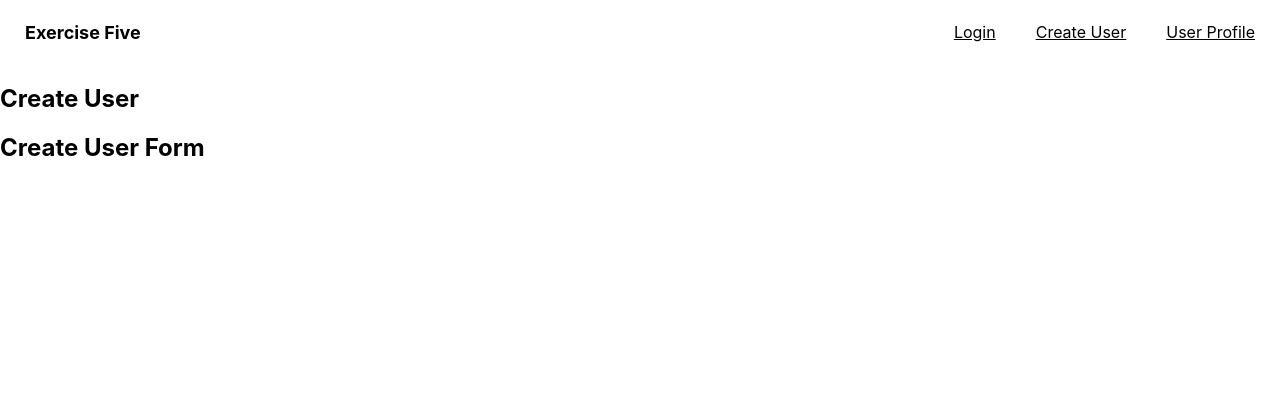
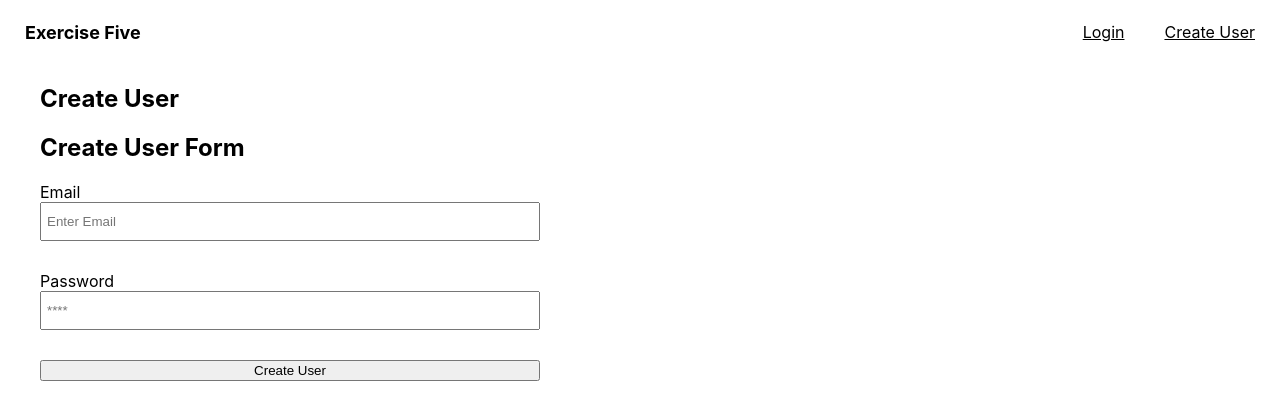
Before and after one commit to linamanda/Dynamic-Web-Apps-Exercise-Five, a React (Create React App) app: page /create in a window 1280 px wide. Shown: the top 420 px of the page. Built offline with nearby package versions, Linux system fonts and the light colour scheme; no server answers.

Commit message:
Completed login, create user, and user profile

```diff
--- a/package.json
+++ b/package.json
@@ -6,6 +6,7 @@
     "@testing-library/jest-dom": "^5.15.0",
     "@testing-library/react": "^11.2.7",
     "@testing-library/user-event": "^12.8.3",
+    "firebase": "^9.4.1",
     "react": "^17.0.2",
     "react-dom": "^17.0.2",
     "react-router": "^6.0.2",
--- a/src/App.css
+++ b/src/App.css
@@ -1,3 +1,9 @@
+.PageWrapper {
+  padding: 0 25px;
+  margin: 0 auto;
+  max-width: 1200px;
+}
+
 .Header {
   align-items: center;
   display: flex;
@@ -16,12 +22,25 @@
 
 .Header nav a {
   color: black;
+  cursor: pointer;
   font-size: 16px;
   margin: 0 10px;
   padding: 2px 10px;
+  text-decoration: underline;
 }
 
 .Header nav a:last-child {
   margin-right: 0;
   padding-right: 0;
 }
+
+.Form form {
+  display: flex;
+  flex-direction: column;
+  max-width: 500px;
+}
+
+.Form input {
+  margin-bottom: 30px;
+  padding: 10px 5px;
+}
--- a/src/App.js
+++ b/src/App.js
@@ -1,19 +1,115 @@
-import { BrowserRouter as Router, Routes, Route } from "react-router-dom";
+import {
+  BrowserRouter as Router,
+  Routes,
+  Route,
+  Navigate,
+} from "react-router-dom";
 import "./App.css";
 import CreateUser from "./pages/CreateUser";
 import Header from "./components/Header";
 import Login from "./pages/Login";
 import UserProfile from "./pages/UserProfile";
+import { initializeApp } from "firebase/app";
+import FirebaseConfig from "./components/FirebaseConfig";
+import { useEffect, useState } from "react";
+import { getAuth, signOut } from "firebase/auth";
 
 function App() {
+  // Track if user is logged in
+  const [loggedIn, setLoggedIn] = useState(false);
+
+  //Check to see if there is any loading...
+  const [loading, setLoading] = useState(true);
+
+  // Store user information in state
+  const [userInformation, setUserInformation] = useState({});
+
+  const [appInitialized, setAppInitialized] = useState(false);
+
+  // Ensure app is initialized when it is ready to be
+  useEffect(() => {
+    // Initialize Firebase
+    const app = initializeApp(FirebaseConfig);
+    setAppInitialized(true);
+  }, []);
+
+  // Check to see if user is logged in
+  // User loads page, check their status
+  // Set state accordingly
+  useEffect(() => {
+    if (appInitialized) {
+      const auth = getAuth();
+      auth.onAuthStateChanged(function (user) {
+        if (user) {
+          // User is signed in
+          const uid = user.uid;
+          setUserInformation(user);
+          setLoggedIn(true);
+        } else {
+          // User is signed out
+          setUserInformation({});
+          setLoggedIn(false);
+        }
+      });
+      setLoading(false);
+    }
+  }, [appInitialized]);
+
+  function logout() {
+    const auth = getAuth();
+    signOut(auth)
+      .then(() => {
+        setUserInformation({});
+        setLoggedIn(false);
+      })
+      .catch((error) => {
+        console.warn(error);
+      });
+  }
+
+  if (loading) return null;
+
   return (
     <>
-      <Header />
+      <Header logout={logout} loggedIn={loggedIn} />
       <Router>
         <Routes>
-          <Route path="/user/:id" element={<UserProfile />} />
-          <Route path="/create" element={<CreateUser />} />
-          <Route path="/" element={<Login />} />
+          <Route
+            path="/user/:id"
+            element={
+              loggedIn ? (
+                <UserProfile userInformation={userInformation} />
+              ) : (
+                <Navigate to="/" />
+              )
+            }
+          />
+          <Route
+            path="/create"
+            element={
+              !loggedIn ? (
+                <CreateUser
+                  setLoggedIn={setLoggedIn}
+                  setUserInformation={setUserInformation}
+                />
+              ) : (
+                <Navigate to={`/user/${userInformation.uid}`} />
+              )
+            }
+          />
+          <Route
+            path="/"
+            element={
+              !loggedIn ? (
+                <Login
+                  setLoggedIn={setLoggedIn}
+                  setUserInformation={setUserInformation}
+                />
+              ) : (
+                <Navigate to={`/user/${userInformation.uid}`} />
+              )
+            }
+          />
         </Routes>
       </Router>
     </>
--- a/src/components/CreateUserForm.js
+++ b/src/components/CreateUserForm.js
@@ -1,9 +1,18 @@
 import React from "react";
 
-function CreateUserForm() {
+function CreateUserForm({ signUpUser }) {
   return (
-    <div>
+    <div className="Form">
       <h2>Create User Form</h2>
+      <form onSubmit={(e) => signUpUser(e)}>
+        <label htmlFor="email">Email</label>
+        <input type="email" name="email" placeholder="Enter Email" />
+
+        <label htmlFor="password">Password</label>
+        <input type="password" name="password" placeholder="****" />
+
+        <button type="submit">Create User</button>
+      </form>
     </div>
   );
 }
--- /dev/null
+++ b/src/components/FirebaseConfig.js
@@ -0,0 +1,9 @@
+// Your web app's Firebase configuration
+export default {
+  apiKey: "AIzaSyAt5T793EEvADtc0eEcu2Qj_hwgbyi9pDY",
+  authDomain: "exercise-five-e60c8.firebaseapp.com",
+  projectId: "exercise-five-e60c8",
+  storageBucket: "exercise-five-e60c8.appspot.com",
+  messagingSenderId: "925200501042",
+  appId: "1:925200501042:web:714f97efb8d323f607af2b",
+};
--- a/src/components/Header.js
+++ b/src/components/Header.js
@@ -1,13 +1,22 @@
 import React from "react";
 
-function Header() {
+function Header({ logout, loggedIn }) {
   return (
     <header className="Header">
       <div className="Logo">Exercise Five</div>
       <nav>
-        <a href="/">Login</a>
-        <a href="/create">Create User</a>
-        <a href="/user/id">User Profile</a>
+        {!loggedIn && (
+          <>
+            <a href="/">Login</a>
+            <a href="/create">Create User</a>
+          </>
+        )}
+        {loggedIn && (
+          <>
+            <a href="/user/id">User Profile</a>
+            <a onClick={() => logout()}>Log Out</a>
+          </>
+        )}
       </nav>
     </header>
   );
--- a/src/components/LoginForm.js
+++ b/src/components/LoginForm.js
@@ -1,9 +1,18 @@
 import React from "react";
 
-function LoginForm() {
+function LoginForm({ loginUser }) {
   return (
-    <div>
+    <div className="Form">
       <h2>Login Form</h2>
+      <form onSubmit={(e) => loginUser(e)}>
+        <label htmlFor="email">Email</label>
+        <input type="email" name="email" placeholder="Enter Email" />
+
+        <label htmlFor="password">Password</label>
+        <input type="password" name="password" placeholder="****" />
+
+        <button type="submit">Login</button>
+      </form>
     </div>
   );
 }
--- a/src/pages/CreateUser.js
+++ b/src/pages/CreateUser.js
@@ -1,11 +1,38 @@
-import React from "react";
+import React, { useCallback } from "react";
 import CreateUserForm from "../components/CreateUserForm";
+import { getAuth, createUserWithEmailAndPassword } from "firebase/auth";
 
-function CreateUser() {
+function CreateUser({ setLoggedIn, setUserInformation }) {
+  const signUpUser = useCallback((e) => {
+    e.preventDefault();
+
+    const email = e.currentTarget.email.value;
+    const password = e.currentTarget.password.value;
+    const auth = getAuth();
+
+    createUserWithEmailAndPassword(auth, email, password)
+      .then((userCredential) => {
+        // Signed in
+        const user = userCredential.user;
+        setLoggedIn(true);
+        setUserInformation({
+          email: user.email,
+          displayName: user.displayName,
+          uid: user.uid,
+          accessToken: user.accessToken,
+        });
+      })
+      .catch((error) => {
+        const errorCode = error.code;
+        const errorMessage = error.message;
+        console.warn({ error, errorCode, errorMessage });
+      });
+  }, []);
+
   return (
-    <div>
+    <div className="PageWrapper">
       <h2>Create User</h2>
-      <CreateUserForm />
+      <CreateUserForm signUpUser={signUpUser} />
     </div>
   );
 }
--- a/src/pages/Login.js
+++ b/src/pages/Login.js
@@ -1,11 +1,38 @@
-import React from "react";
+import React, { useCallback } from "react";
 import LoginForm from "../components/LoginForm";
+import { getAuth, signInWithEmailAndPassword } from "firebase/auth";
 
-function Login() {
+function Login({ setLoggedIn, setUserInformation }) {
+  const loginUser = useCallback((e) => {
+    e.preventDefault();
+
+    const email = e.currentTarget.email.value;
+    const password = e.currentTarget.password.value;
+    const auth = getAuth();
+
+    signInWithEmailAndPassword(auth, email, password)
+      .then((userCredential) => {
+        // Signed in
+        const user = userCredential.user;
+        setLoggedIn(true);
+        setUserInformation({
+          email: user.email,
+          displayName: user.displayName,
+          uid: user.uid,
+          accessToken: user.accessToken,
+        });
+      })
+      .catch((error) => {
+        const errorCode = error.code;
+        const errorMessage = error.message;
+        console.warn({ error, errorCode, errorMessage });
+      });
+  }, []);
+
   return (
-    <div>
+    <div className="PageWrapper">
       <h2>Login</h2>
-      <LoginForm />
+      <LoginForm loginUser={loginUser} />
     </div>
   );
 }
--- a/src/pages/UserProfile.js
+++ b/src/pages/UserProfile.js
@@ -1,9 +1,12 @@
 import React from "react";
 
-function UserProfile() {
+function UserProfile({ userInformation }) {
   return (
-    <div>
+    <div className="PageWrapper">
       <h2>User Profile</h2>
+      <p>EMAIL: {userInformation.email}</p>
+      <p>NAME: {userInformation.displayName}</p>
+      <p>UID: {userInformation.uid}</p>
     </div>
   );
 }
```
Also changed, not shown: utils/Navigate.js (added, +11 -0 lines), 2 other files (tests, documents, lock files or other folders).
